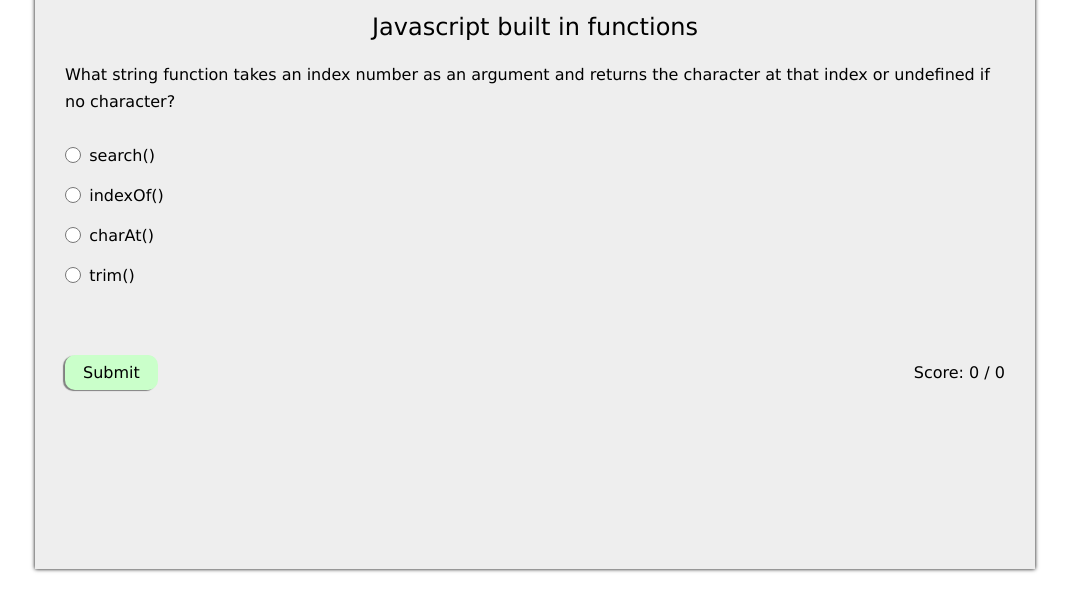
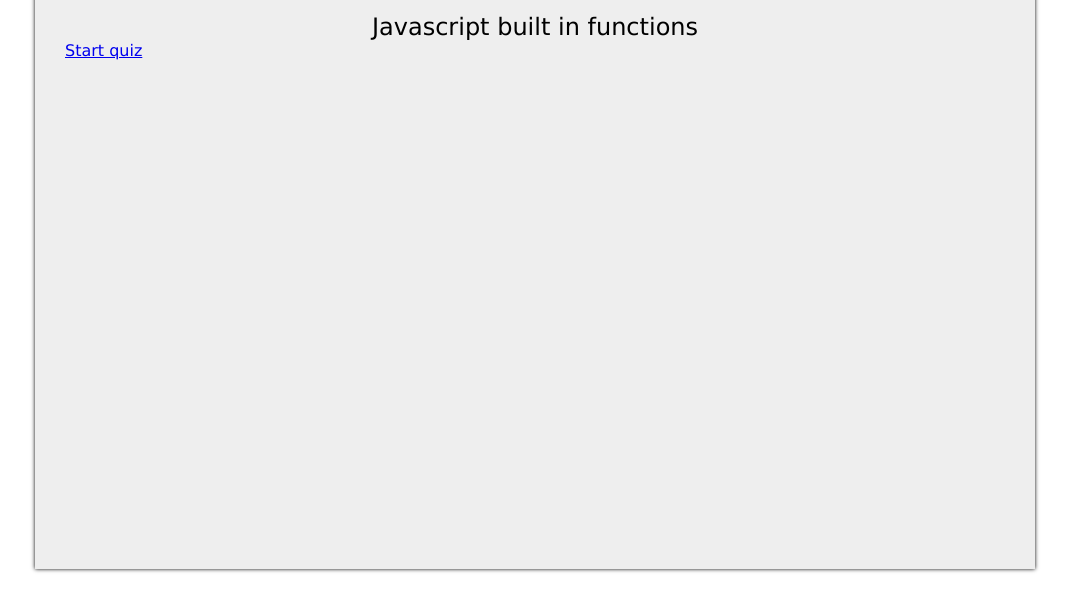
Before and after one commit to Khai-Halim/Quiz, a plain HTML site: page index.html in a window 1280 px wide. Shown: the part 151-762 px from the top of the page, without its empty margins (105-1174 px from the left). Drawn offline with Linux system fonts and the light colour scheme.

Commit message:
Added start page

```diff
--- a/index.html
+++ b/index.html
@@ -4,33 +4,15 @@
     <meta charset="UTF-8">
     <meta name="viewport" content="width=device-width, initial-scale=1.0">
     <link rel="stylesheet" href="css/style.css">
-    <title>Quiz</title>
+    <title>Quiz | Start</title>
 </head>
 <body>
     <div id="quiz">
         <h1>Quiz</h1>
         <h2>Javascript built in functions</h2>
-        <p class="question">What is the answer to this question?</p>
-        <div class="answer">
-            <input type="radio" name="answer"> <span>Answer 1</span>
+        <div id="start" class="center">
+           <a href="start.html"> <span>Start quiz</span></a>
         </div>
-        <div class="answer">
-            <input type="radio" name="answer"> <span>Answer 2</span>
-        </div>
-        <div class="answer">
-            <input type="radio" name="answer"> <span>Answer 3</span>
-        </div>
-        <div class="answer">
-            <input type="radio" name="answer"> <span>Answer 4</span>
-        </div>
-
-            <div class="container-1">
-                <div class="btn">
-                    <button>Submit</button>
-                </div>
-                <span class="score">Score: <span id="score">0 / 0</span></span>
-            </div>
-
     </div>
 
     <script src="script.js"></script>
```
